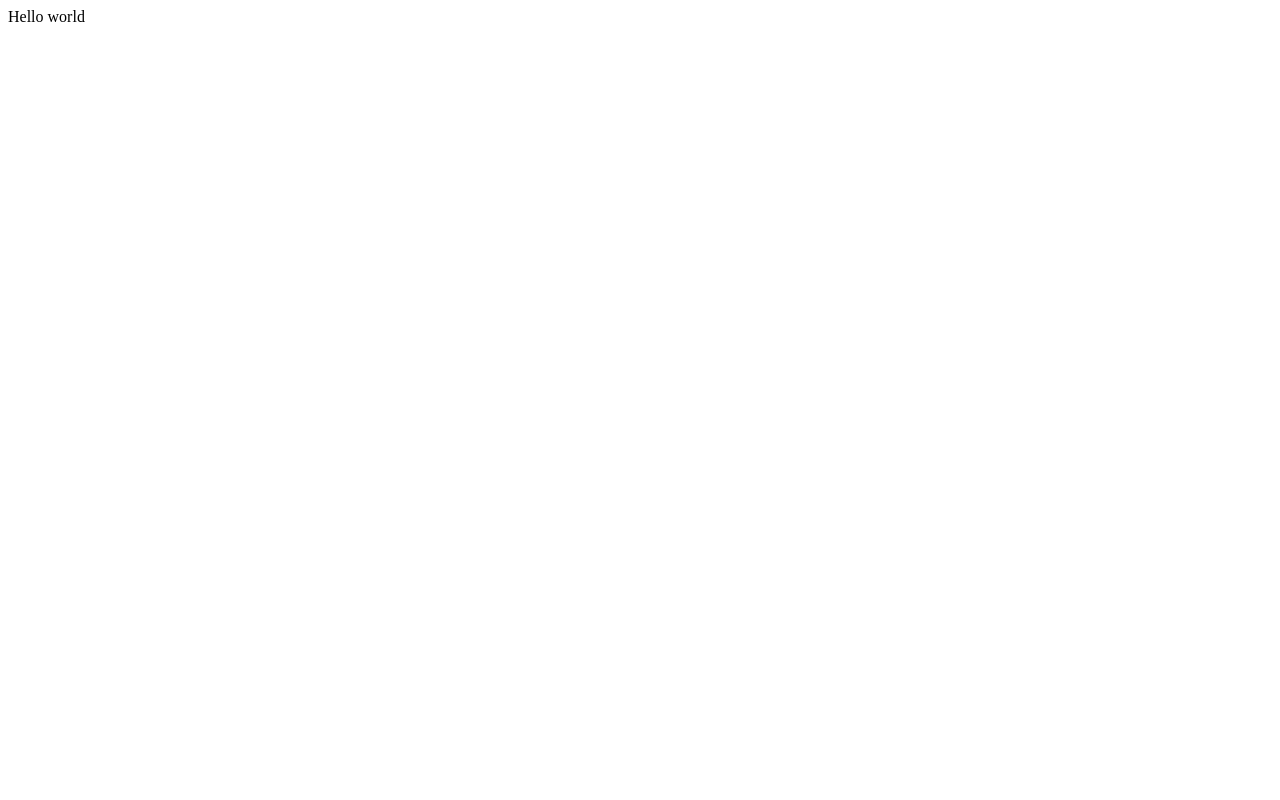
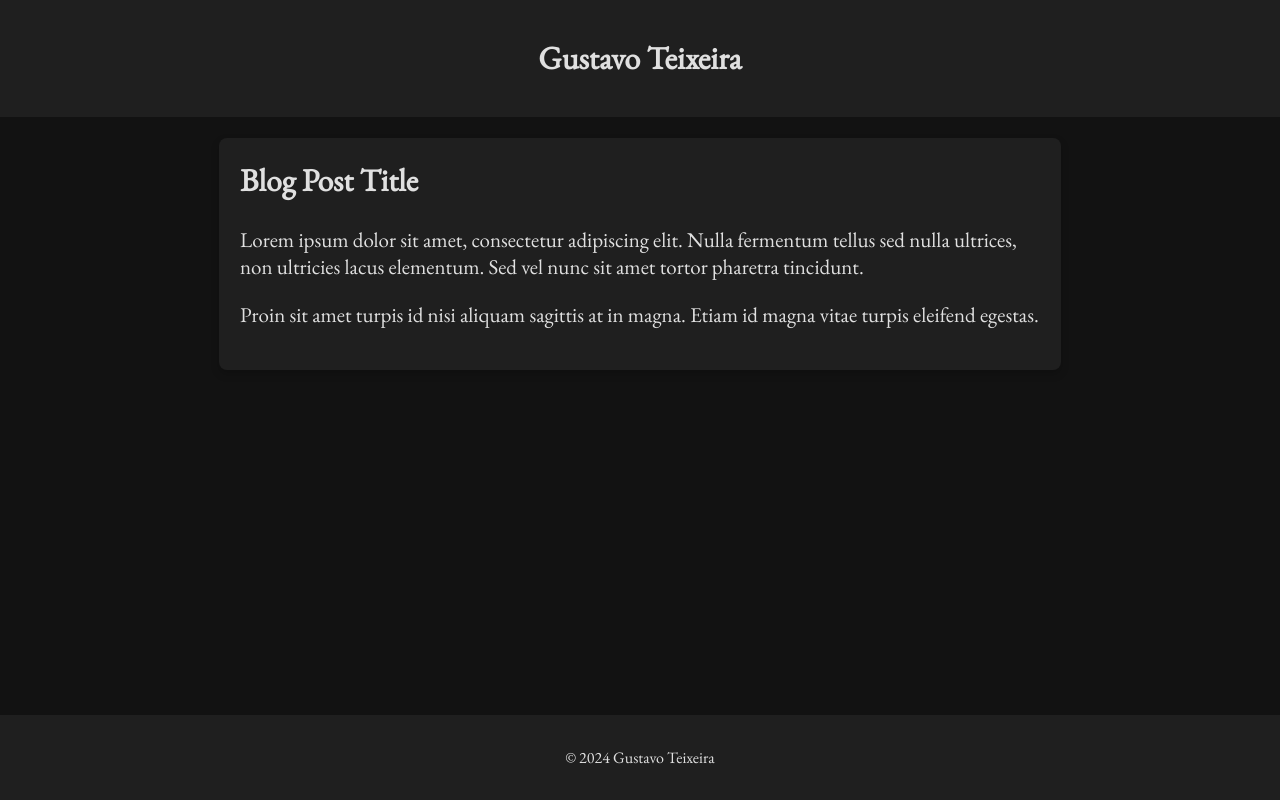
Before and after one commit to gustavoteixeirah/static-website, a plain HTML site: page index.html in a window 1280 px wide. Drawn offline with nearby package versions, Linux system fonts and the light colour scheme.

Commit message:
added some stuff

```diff
--- a/index.html
+++ b/index.html
@@ -1,11 +1,33 @@
 <!DOCTYPE html>
 <html lang="en">
+
 <head>
     <meta charset="UTF-8">
     <meta name="viewport" content="width=device-width, initial-scale=1.0">
     <title>Gustavo Teixeira</title>
+    <!-- Link to external CSS file -->
+    <link rel="stylesheet" href="styles.css">
+    <link rel="preconnect" href="https://fonts.googleapis.com">
+    <link rel="preconnect" href="https://fonts.gstatic.com" crossorigin>
+    <link href="https://fonts.googleapis.com/css2?family=EB+Garamond&display=swap" rel="stylesheet">
 </head>
+
 <body>
-    Hello world
+    <header>
+        <h1>Gustavo Teixeira</h1>
+    </header>
+    <main>
+        <div class="article-container">
+            <h2>Blog Post Title</h2>
+            <p>Lorem ipsum dolor sit amet, consectetur adipiscing elit. Nulla fermentum tellus sed nulla ultrices, non
+                ultricies lacus elementum. Sed vel nunc sit amet tortor pharetra tincidunt.</p>
+            <p>Proin sit amet turpis id nisi aliquam sagittis at in magna. Etiam id magna vitae turpis eleifend egestas.
+            </p>
+        </div>
+    </main>
+    <footer>
+        <p>&copy; 2024 Gustavo Teixeira</p>
+    </footer>
 </body>
+
 </html>
--- /dev/null
+++ b/styles.css
@@ -0,0 +1,69 @@
+/* Estilos para o tema escuro */
+body {
+	background-color: #121212;
+	color: #e0e0e0;
+	font-family: "EB Garamond", serif;
+	font-optical-sizing: auto;
+	font-weight: 400;
+	font-style: normal;
+	margin: 0;
+	padding: 0;
+	display: flex;
+	flex-direction: column;
+	min-height: 100vh;
+	/* Garante que o corpo ocupe 100% da altura da viewport */
+
+}
+
+a {
+	color: #1e90ff;
+	/* Cor dos links */
+	text-decoration: none;
+}
+
+a:hover {
+	text-decoration: underline;
+}
+
+header,
+footer {
+	background-color: #1f1f1f;
+	/* Cor de fundo para header e footer */
+	padding: 1em;
+	text-align: center;
+}
+
+main {
+	padding: 1em;
+	flex-grow: 1;
+	display: flex;
+	flex-direction: column;
+	align-items: center;
+	font-size: 21px;
+}
+
+.article-container {
+	max-width: 800px;
+	/* Largura máxima para o artigo */
+	width: 100%;
+	/* Garante que o conteúdo seja responsivo */
+	padding: 1em;
+	/* Espaçamento interno */
+	background-color: #1f1f1f;
+	/* Cor de fundo do artigo */
+	border-radius: 8px;
+	/* Bordas arredondadas */
+	box-shadow: 0 4px 8px rgba(0, 0, 0, 0.2);
+	/* Sombra para destaque */
+}
+
+/* Adiciona margem superior aos artigos a partir do segundo */
+.article-container:not(:first-child) {
+	margin-top: 20px;
+	/* Define a margem superior a partir do segundo artigo */
+}
+
+.article-container h2 {
+	margin-top: 0;
+	/* Remove qualquer margem superior do título */
+}
```
